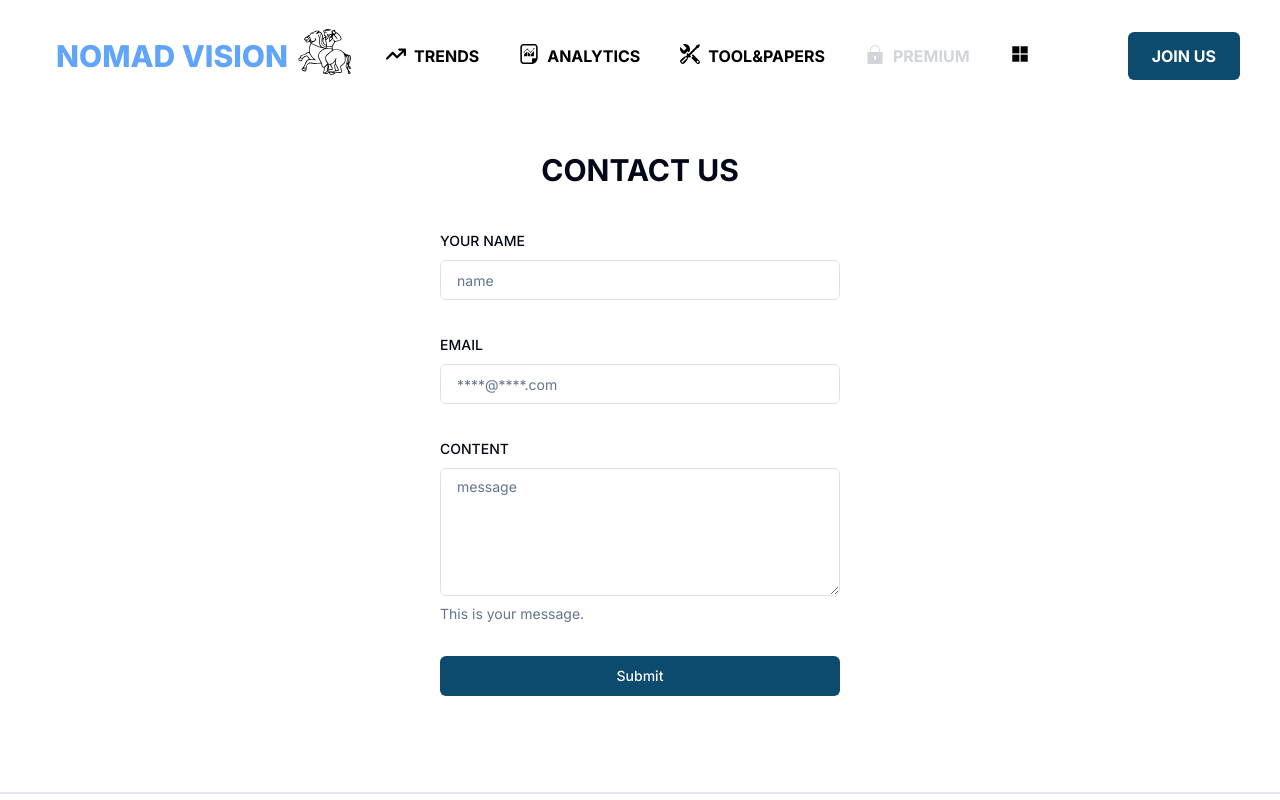
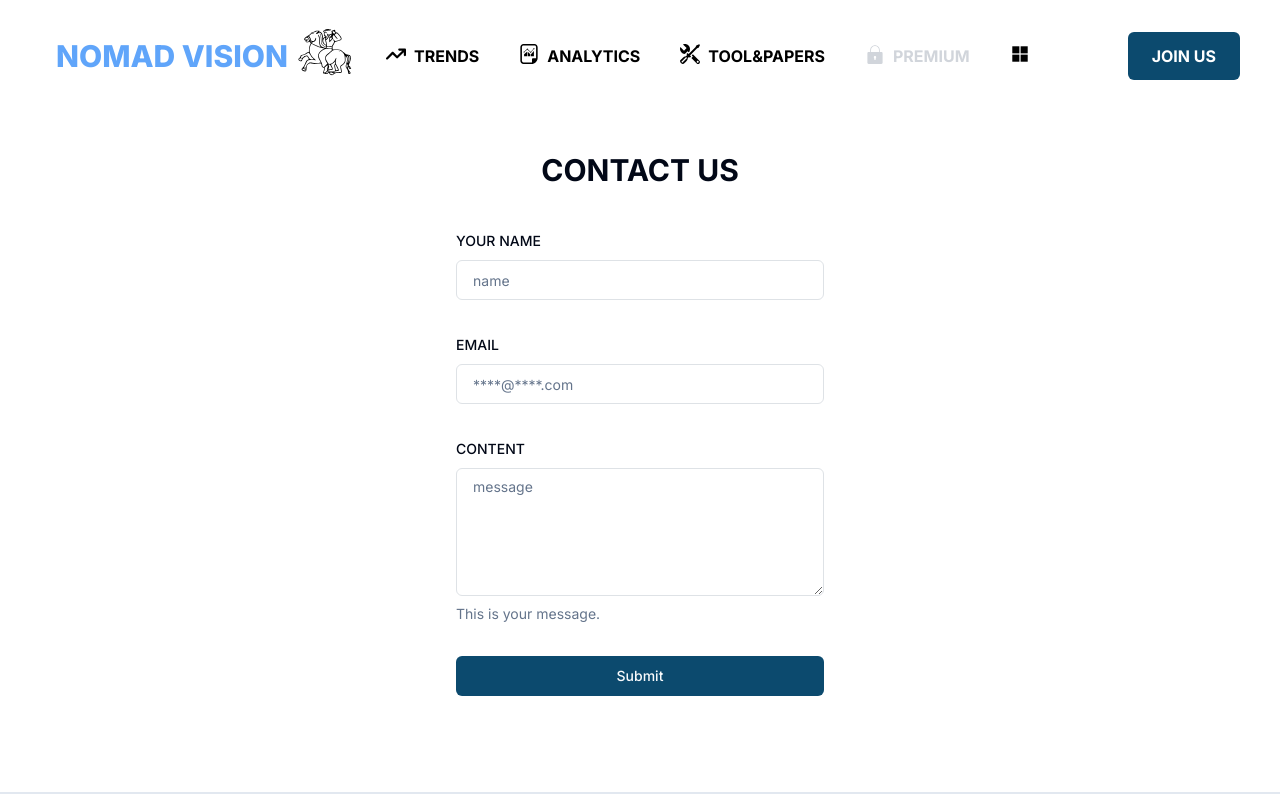
Before and after one commit to Shuridesu/nomadvision.com, a Next.js app: page /contact in a window 1280 px wide. Shown: the top 800 px of the page. Built offline with nearby package versions, Linux system fonts and the light colour scheme; no server answers.

Commit message:
change contact

```diff
--- a/components/contact/Contact.tsx
+++ b/components/contact/Contact.tsx
@@ -88,7 +88,7 @@ export default function Contact() {
           <Form {...form}>
             <form
               onSubmit={form.handleSubmit(onSubmit)}
-              className="space-y-8"
+              className="space-y-8 mx-3"
             >
               <FormField
                 control={form.control}
```
